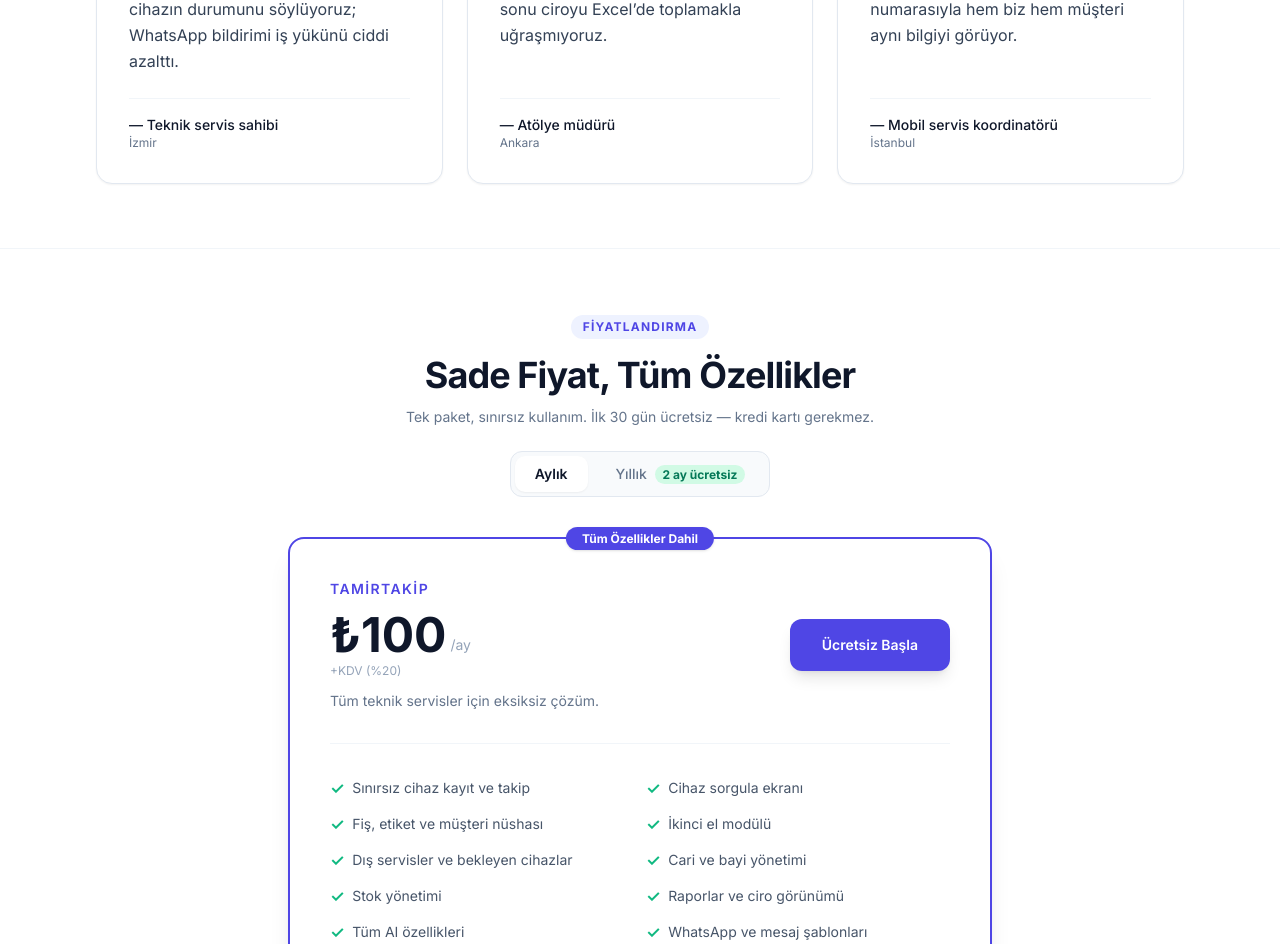
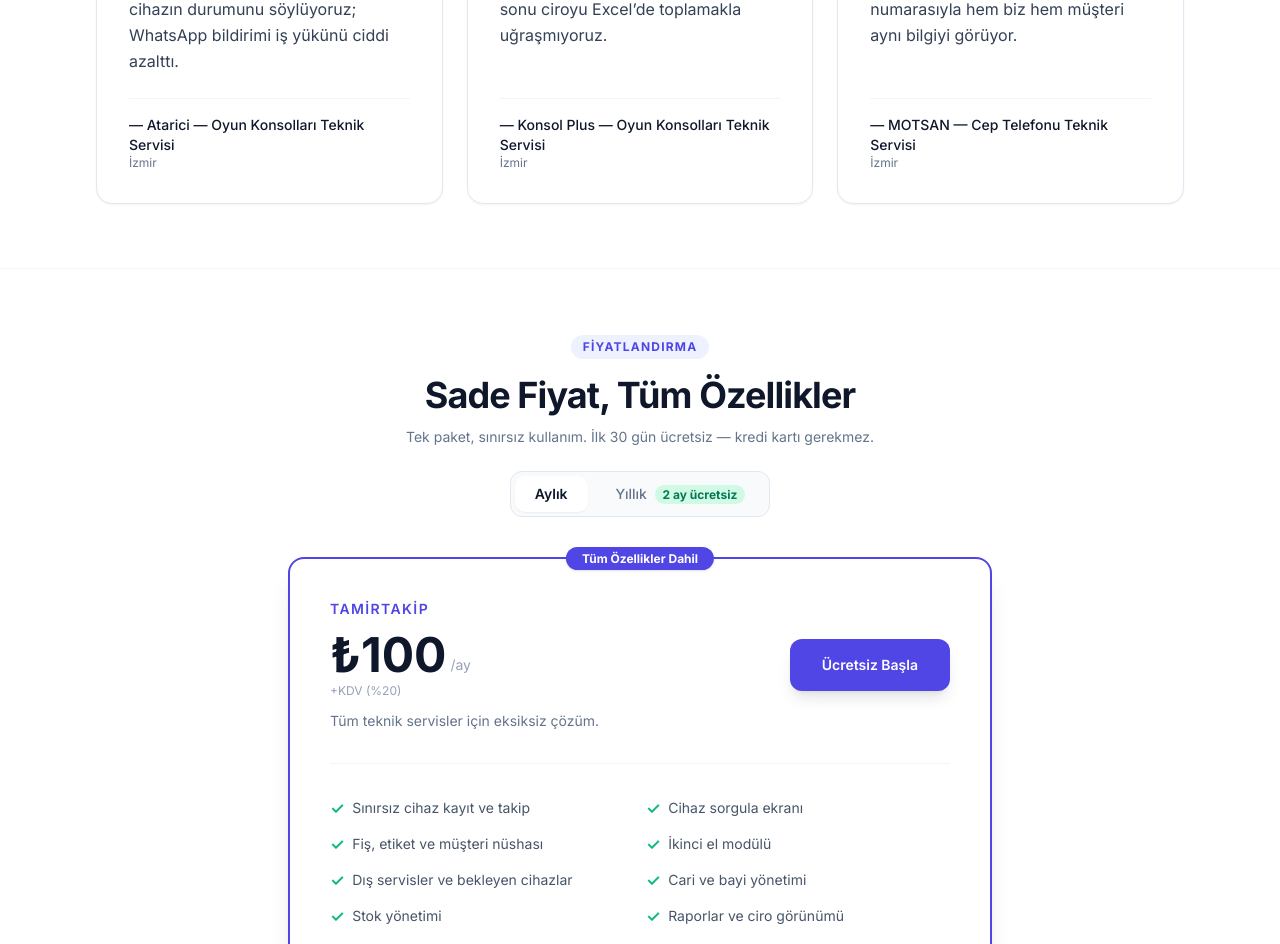
Before and after one commit to kaanccolak/teknikservis, a Next.js app in the folder servis-takip/: page /landing in a window 1280 px wide. Shown: the part 2280-3224 px from the top of the page. Built offline with nearby package versions, Linux system fonts and the light colour scheme; a web font is replaced by a local one.

Commit message:
referanslar kısmı

```diff
--- a/servis-takip/src/app/landing/page.tsx
+++ b/servis-takip/src/app/landing/page.tsx
@@ -465,20 +465,20 @@ export default function LandingPage() {
               {
                 quote:
                   "Artık kağıt defter kullanmıyoruz. Müşteri aradığında saniyeler içinde cihazın durumunu söylüyoruz; WhatsApp bildirimi iş yükünü ciddi azalttı.",
-                author: "Teknik servis sahibi",
+                author: "Atarici — Oyun Konsolları Teknik Servisi",
                 city: "İzmir",
               },
               {
                 quote:
                   "Stok ve servis kayıtları tek yerde. Parça çıkışı yapınca stok düşüyor; ay sonu ciroyu Excel’de toplamakla uğraşmıyoruz.",
-                author: "Atölye müdürü",
-                city: "Ankara",
+                author: "Konsol Plus — Oyun Konsolları Teknik Servisi",
+                city: "İzmir",
               },
               {
                 quote:
                   "Müşteri sorgu ekranı sayesinde telefon trafiği yarıya indi. Kayıt numarasıyla hem biz hem müşteri aynı bilgiyi görüyor.",
-                author: "Mobil servis koordinatörü",
-                city: "İstanbul",
+                author: "MOTSAN — Cep Telefonu Teknik Servisi",
+                city: "İzmir",
               },
             ].map((t) => (
               <blockquote
@@ -577,7 +577,7 @@ export default function LandingPage() {
                 "Cari ve bayi yönetimi",
                 "Stok yönetimi",
                 "Raporlar ve ciro görünümü",
-                "Tüm AI özellikleri",
+                "Tüm yapay zeka özellikleri",
                 "WhatsApp ve mesaj şablonları",
                 "Google Contacts entegrasyonu",
                 "Sınırsız personel yönetimi",
```
